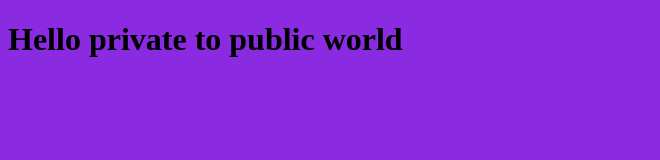
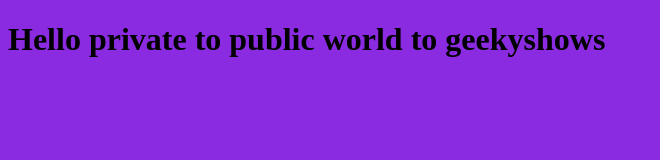
Before and after one commit to mohdarshad86/Project3, a plain HTML site: page index.html in a window 1280 px wide. Shown: the whole page, without its empty margins (0-660 px from the left). Drawn offline with Linux system fonts and the light colour scheme.

Commit message:
first change

```diff
--- a/index.html
+++ b/index.html
@@ -9,7 +9,7 @@
         <title>Document</title>
     </head>
     <body>
-        <h1>Hello private to public world</h1>
+        <h1>Hello private to public world to geekyshows</h1>
     </body>
 
 </html>
```
